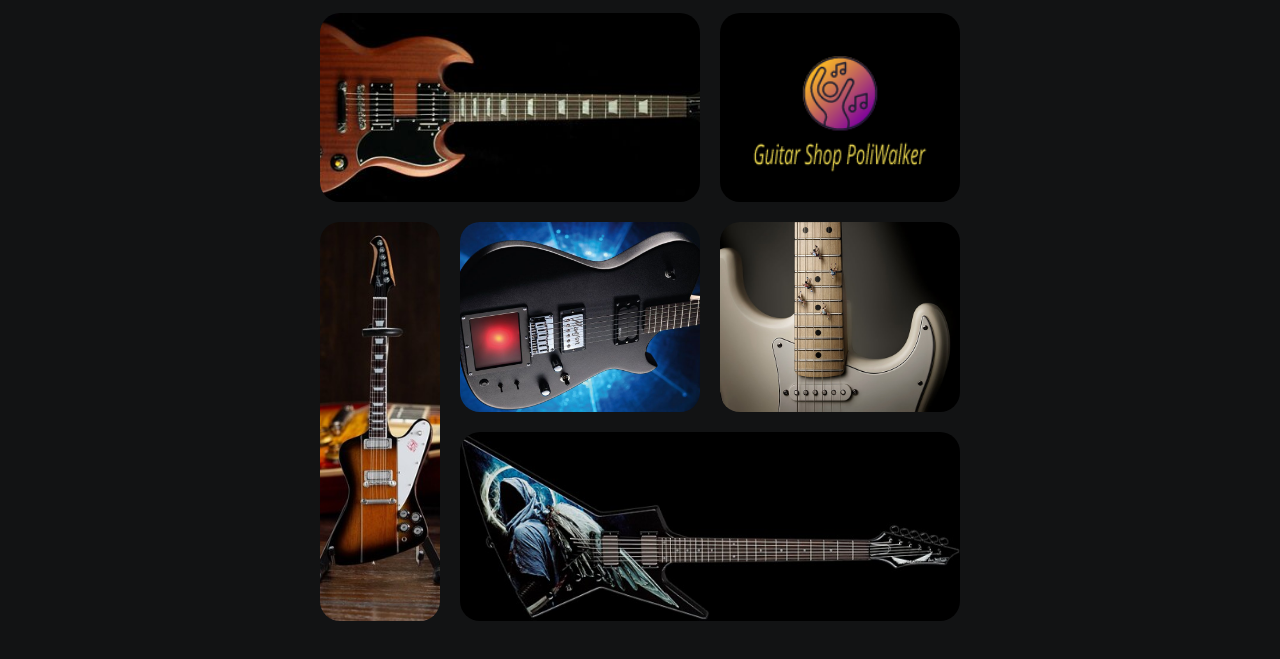
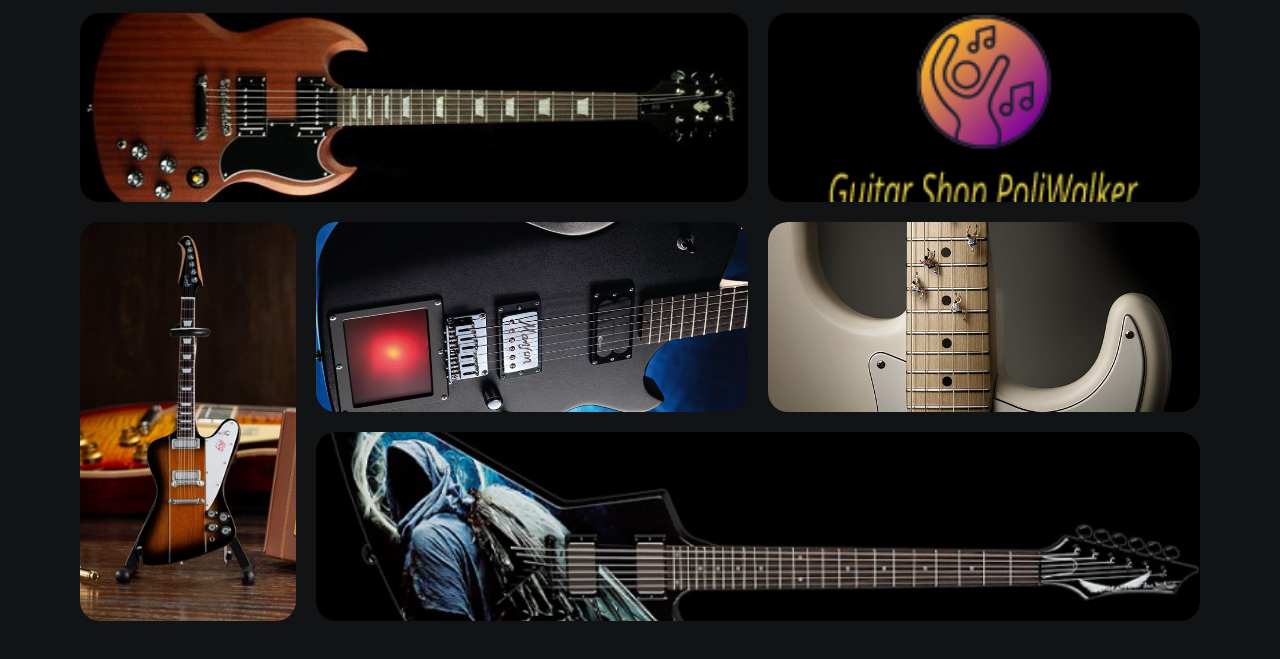
Before and after one commit to Poliwalker/galery-guitars-grid, a plain HTML site: page index.html in a window 1280 px wide. Shown: the part 139-798 px from the top of the page. Drawn offline with nearby package versions, Linux system fonts and the light colour scheme.

Commit message:
achicamos el padding

```diff
--- a/style.css
+++ b/style.css
@@ -13,6 +13,7 @@ body{
 header{
     width: 100%;
     margin-top: 10px;
+    max-width: 100%
 }
 
 h1{
@@ -29,7 +30,8 @@ h1{
     grid-template-rows: 35fr 35fr 35fr;
     gap: 20px;
     height: 90vh;
-    padding:1rem 20rem 6rem;
+    padding:1rem 5rem 6rem;
+
     ;
 }
 
```
